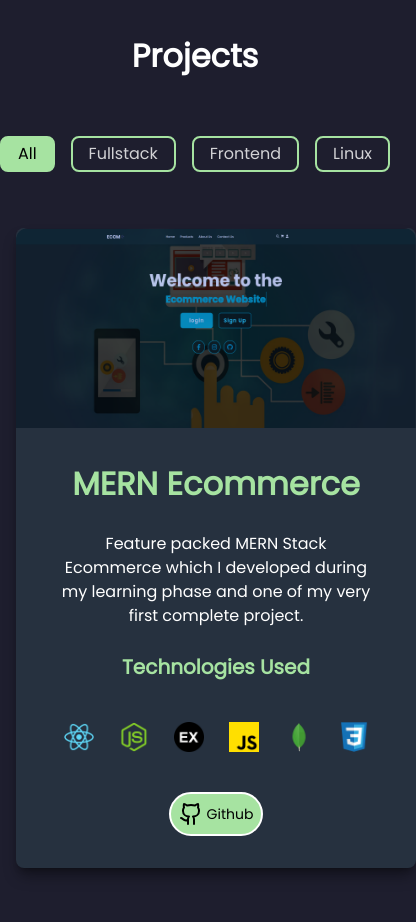
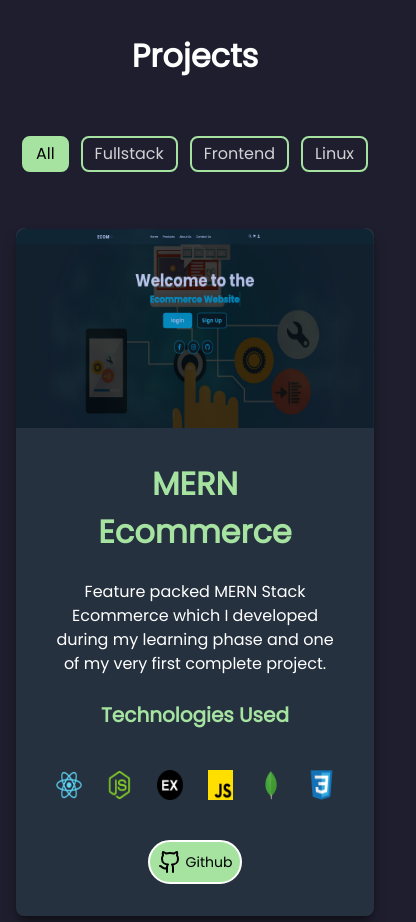
Before and after one commit to Ajit1428/portfolio, a Next.js app: page / in a window 390 px wide. Shown: the part 4020-4942 px from the top of the page, 416 px wide, since content can reach past the window. Built offline with nearby package versions, Linux system fonts and the light colour scheme.

Commit message:
(fix): Fixed issue with responsiveness in mobile view

```diff
--- a/components/projects/project-section.tsx
+++ b/components/projects/project-section.tsx
@@ -21,7 +21,7 @@ export const ProjectSection = ({
   githubLink,
 }: ProjectSectionType) => {
   return (
-    <div className="flex flex-col w-[400px] gap-8 bg-[#26313F] border-[#26313F] shadow-lg shadow-black/40 rounded-lg hover:cursor-pointer hover:shadow-xl hover:scale-105 transition-all xl:w-[750px] xl:h-[830px] xl:gap-[25px]">
+    <div className="flex flex-col w-fit gap-8 bg-[#26313F] border-[#26313F] shadow-lg shadow-black/40 rounded-lg hover:cursor-pointer hover:shadow-xl hover:scale-105 transition-all xl:w-[750px] xl:h-[830px] xl:gap-[25px]">
       <Image
         src={projectImageUrl}
         alt="Project Screenshot"
--- a/components/projects/projects.tsx
+++ b/components/projects/projects.tsx
@@ -32,13 +32,13 @@ export const ProjectsPage = () => {
           <h2 className="text-[32px] font-bold text-white xl:text-[42px]">
             Projects
           </h2>
-          <div className="flex items-center gap-4 xl:gap-[40px]">
+          <div className="flex items-center gap-3 xl:gap-[40px]">
             {ProjectButtons.map((button) => (
               <button
                 key={button.label}
                 onClick={() => setIsActiveButton(button.label)}
                 className={cn(
-                  "border-2 border-[#a6e3a1] py-1 px-4 rounded-lg transition-all ease-in-out duration-300 bg-transparent text-white/80  hover:bg-[#a6e3a1] hover:text-black xl:text-xl ",
+                  "border-2 border-[#a6e3a1] py-1 px-3 rounded-lg transition-all ease-in-out duration-300 bg-transparent text-white/80  hover:bg-[#a6e3a1] hover:text-black xl:text-xl ",
                   isActiveButton === button.label &&
                     "bg-[#a6e3a1] text-black hover:bg-transparent hover:text-white/80 hover:border-white/80",
                 )}
```
